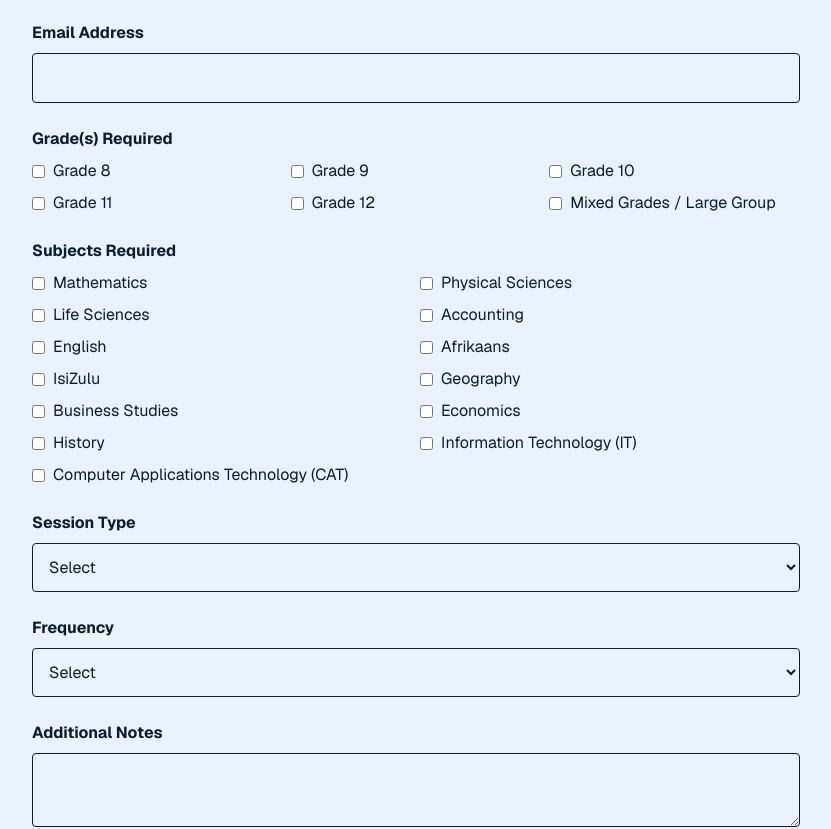
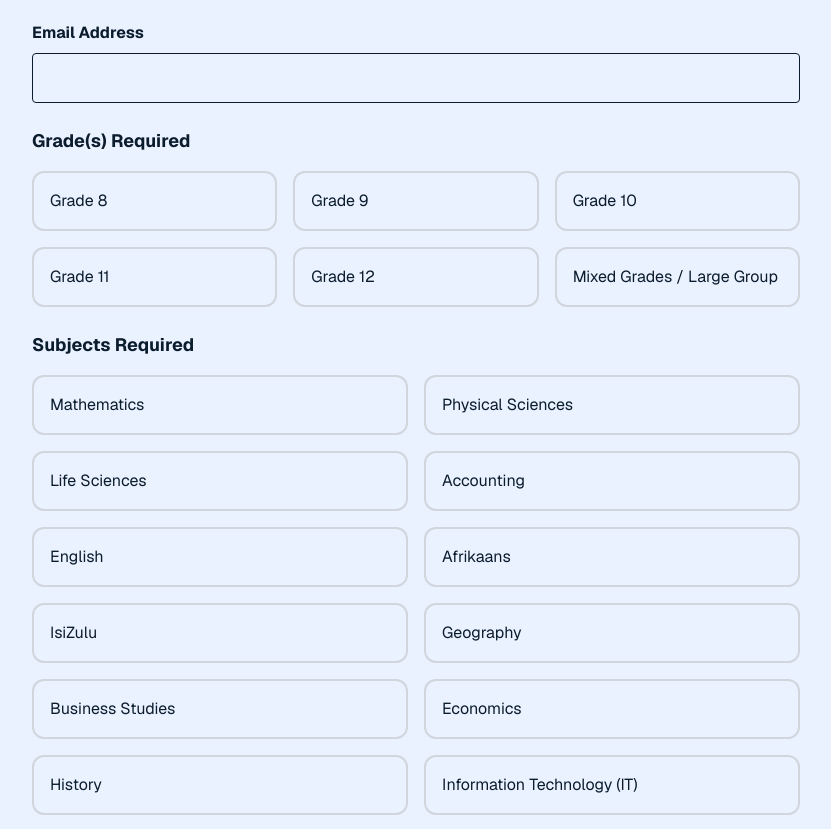
Before and after one commit to sholucholdings-hash/sholuc-education, a Next.js app: page / in a window 1280 px wide. Shown: the part 900-1729 px from the top of the page, without its empty margins (224-1055 px from the left). Built offline with nearby package versions, Linux system fonts and the light colour scheme.

Commit message:
Upgraded grade and subject checkboxes to premium card style

```diff
--- a/app/page.tsx
+++ b/app/page.tsx
@@ -159,27 +159,58 @@ Notes: ${formData.get("notes") || "None"}
             <input type="email" name="email" required className="w-full p-3 rounded border" />
           </div>
 
-          {/* Grade Multi-Select */}
+          {/* Grade Multi-Select (Premium Cards) */}
 <div>
-            <label className="font-bold block mb-2">Grade(s) Required</label>
-            <div className="grid md:grid-cols-3 gap-2">
+  <label className="font-bold block mb-4 text-lg">
+    Grade(s) Required
+  </label>
+
+  <div className="grid md:grid-cols-3 gap-4">
     {gradesList.map((grade) => (
-                <label key={grade} className="flex items-center space-x-2">
-                  <input type="checkbox" name="grades" value={grade} />
-                  <span>{grade}</span>
+      <label key={grade} className="cursor-pointer">
+        <input
+          type="checkbox"
+          name="grades"
+          value={grade}
+          className="peer hidden"
+        />
+        <div className="p-4 rounded-xl border-2 border-gray-300
+                        peer-checked:border-[#C6A34E]
+                        peer-checked:bg-[#0B1C2D]
+                        peer-checked:text-white
+                        hover:border-[#C6A34E]
+                        transition-all duration-200">
+          {grade}
+        </div>
       </label>
     ))}
   </div>
 </div>
 
-          {/* Subjects Multi-Select */}
+
+{/* Subjects Multi-Select (Premium Cards) */}
 <div>
-            <label className="font-bold block mb-2">Subjects Required</label>
-            <div className="grid md:grid-cols-2 gap-2">
+  <label className="font-bold block mb-4 text-lg">
+    Subjects Required
+  </label>
+
+  <div className="grid md:grid-cols-2 gap-4">
     {subjects.map((subject) => (
-                <label key={subject} className="flex items-center space-x-2">
-                  <input type="checkbox" name="subjects" value={subject} />
-                  <span>{subject}</span>
+      <label key={subject} className="cursor-pointer">
+        <input
+          type="checkbox"
+          name="subjects"
+          value={subject}
+          className="peer hidden"
+        />
+        <div className="p-4 rounded-xl border-2 border-gray-300
+                        peer-checked:border-[#C6A34E]
+                        peer-checked:bg-[#0B1C2D]
+                        peer-checked:text-white
+                        hover:border-[#C6A34E]
+                        transition-all duration-200">
+          {subject}
+        </div>
       </label>
     ))}
   </div>
```
Lines whose indentation alone changed are shown as unchanged.
